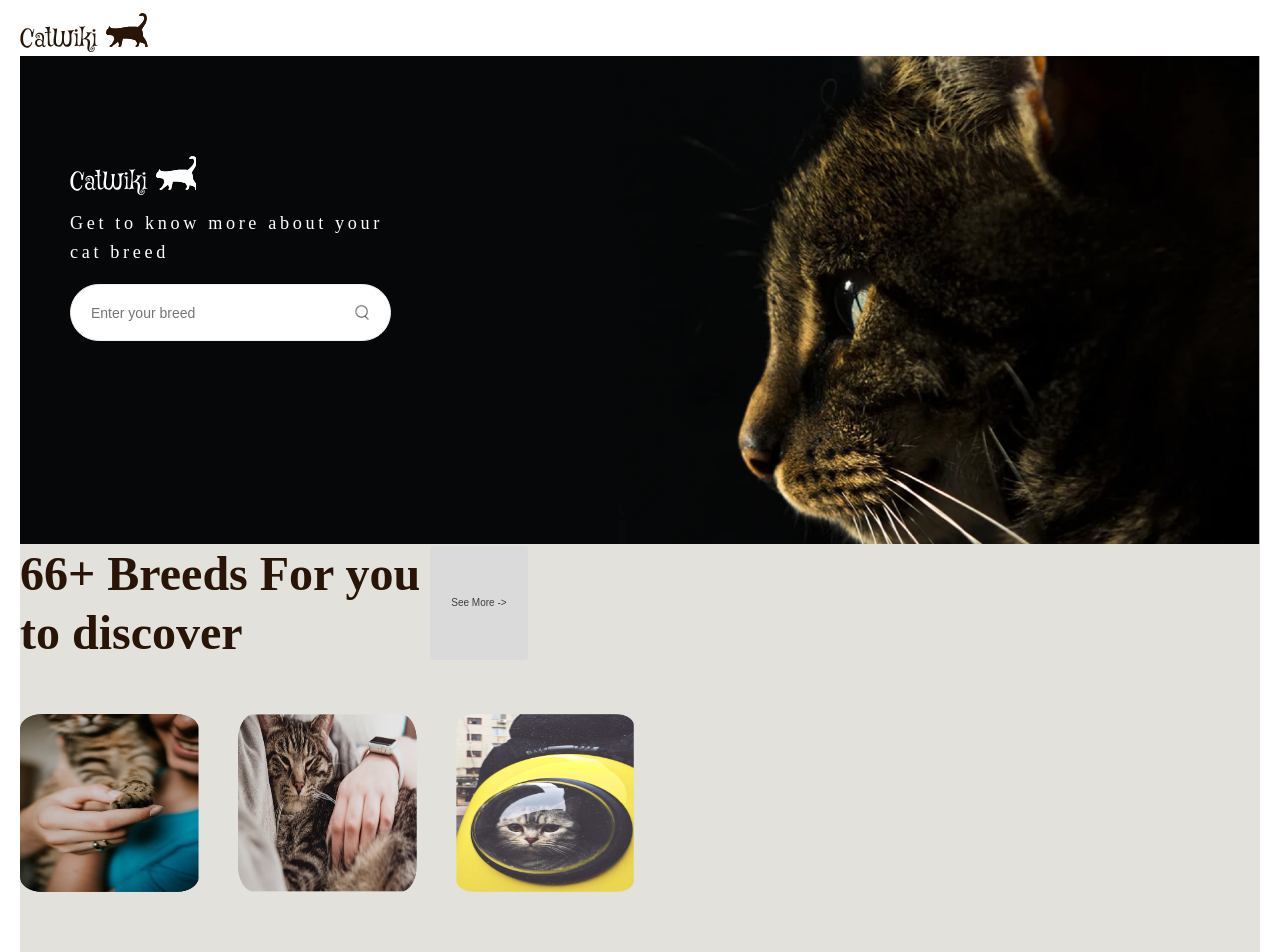
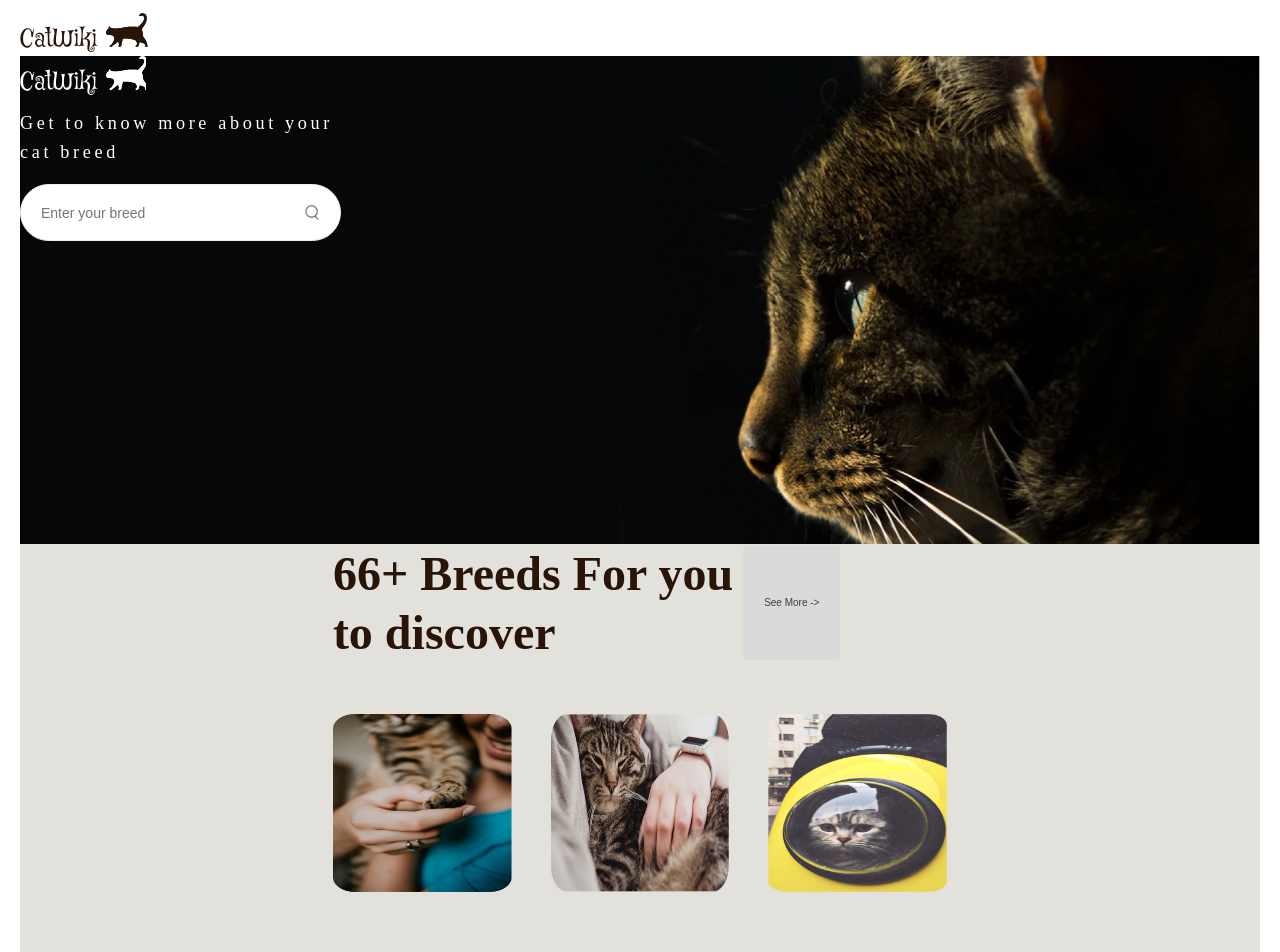
Before and after one commit to ShaniAharon/CatWiki-FE, a Vue app: page / in a window 1280 px wide. Shown: the top 952 px of the page. Built offline with nearby package versions, Linux system fonts and the light colour scheme.

Commit message:
feat: container

```diff
--- a/src/styles/basics/_layout.scss
+++ b/src/styles/basics/_layout.scss
@@ -55,3 +55,8 @@
     }
   }
 }
+
+.max-width-container {
+  margin: 0 auto;
+  max-width: 1400px;
+}
--- a/src/views/market-app.vue
+++ b/src/views/market-app.vue
@@ -2,7 +2,7 @@
   <header class="main-header main-layout-container">
     <section class="upper-header">
       <!-- <img class="logo-white" src="../assets/CatwikiLogo.svg" alt="" /> -->
-      <div class="inner-container column g-1">
+      <div class="max-width-container column g-1">
         <div class="logo-white"></div>
         <h2 class="upper-text">
           Get to know more about your <br />
@@ -13,6 +13,7 @@
     </section>
     <section class="below-header flex">
       <!-- TODO: change the position absolute to a container warp -->
+      <div class="max-width-container">
         <div class="column g-4">
           <div class="flex">
             <div class="breeds-title">
@@ -27,8 +28,8 @@
             <img src="../assets/image 3.png" alt="" />
           </div>
         </div>
+      </div>
     </section>
-    <test />
   </header>
 </template>
 
@@ -40,7 +41,6 @@
   import marketSort from '../cmps/market-sort.vue'
   import chart from '../cmps/chart.vue'
   import MarketFilter from '../cmps/market-filter.vue'
-  import test from '../cmps/test.vue'
 
   export default {
     name: 'MarketApp',
@@ -52,7 +52,6 @@
       marketSort,
       chart,
       MarketFilter,
-      test,
     },
     data() {
       return {}
```
Lines whose indentation alone changed are shown as unchanged.
